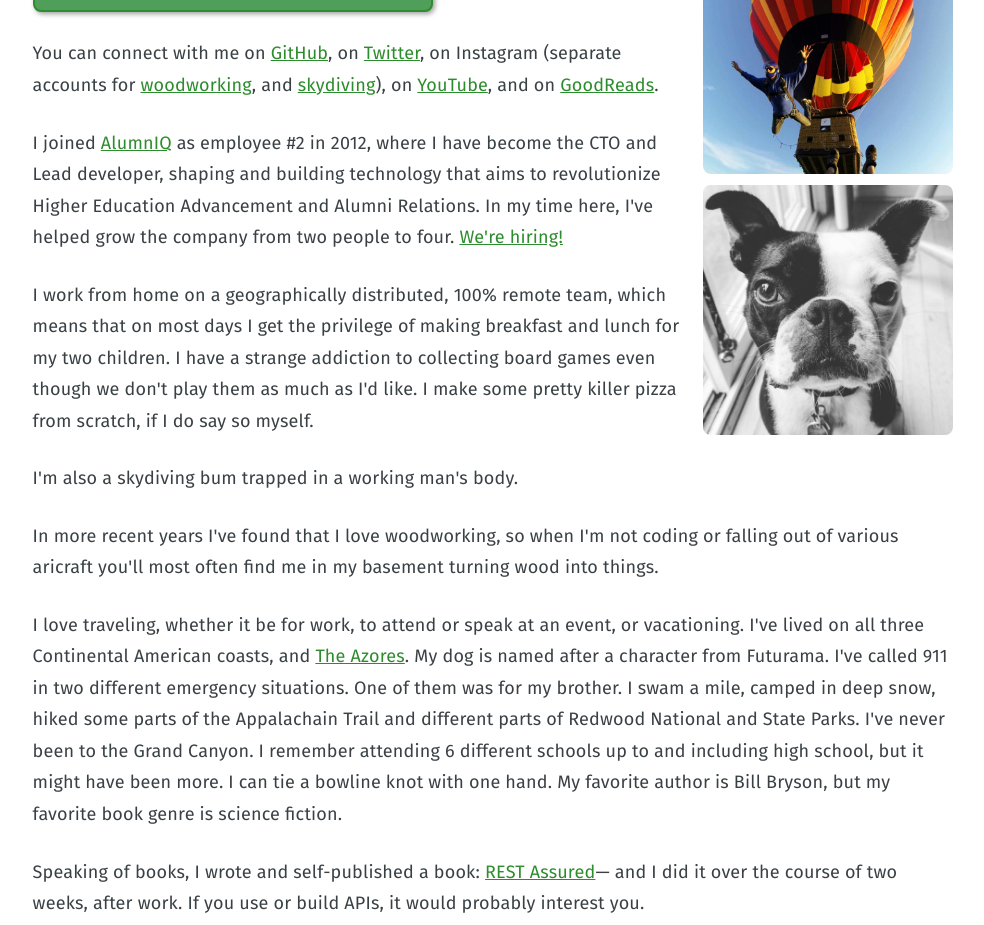
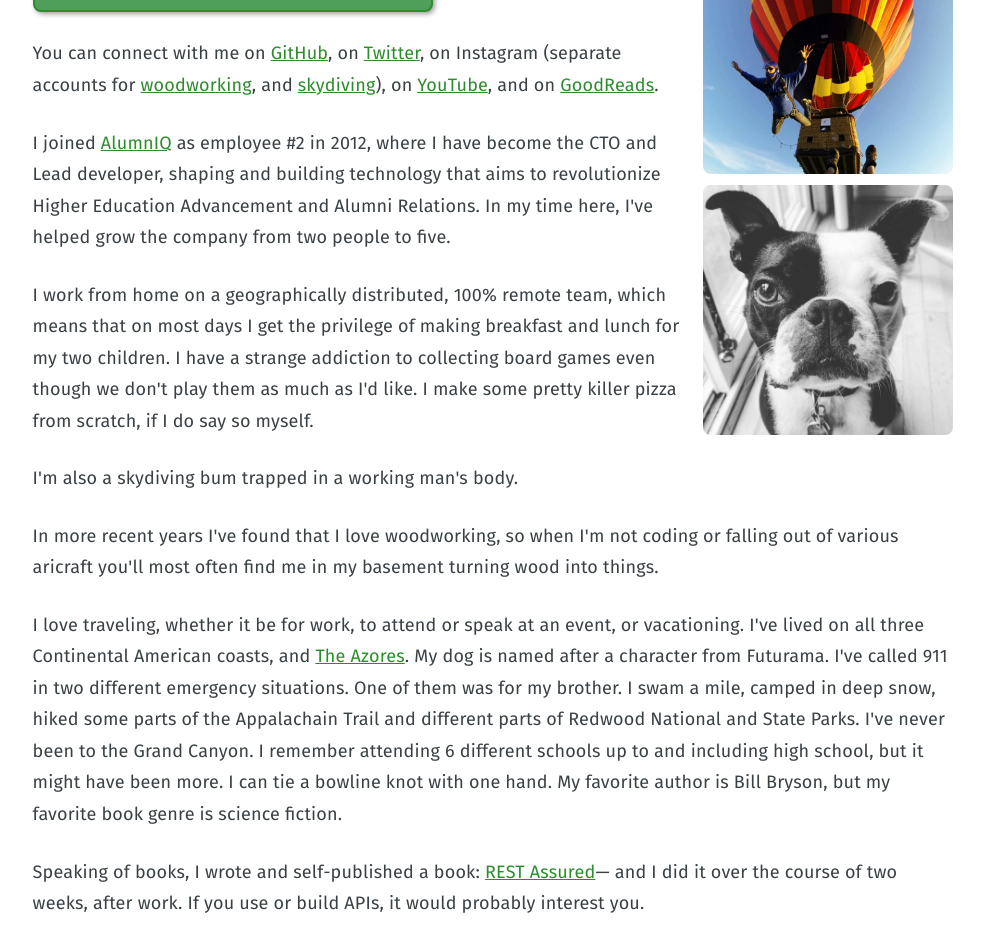
Before and after one commit to atuttle/blog-archive-gatsby, a Gatsby site: page / in a window 1280 px wide. Shown: the part 980-1905 px from the top of the page, without its empty margins (147-1131 px from the left). Built offline with nearby package versions, Linux system fonts and the light colour scheme; Gatsby itself is replaced by a stand-in of ours.

Commit message:
company update

```diff
--- a/src/pages/index.js
+++ b/src/pages/index.js
@@ -119,11 +119,7 @@ const IndexPage = ({ data }) => {
 				2012, where I have become the CTO and Lead developer, shaping and
 				building technology that aims to revolutionize Higher Education
 				Advancement and Alumni Relations. In my time here, I've helped grow the
-				company from two people to four.
-				{` `}
-				<a href="https://docs.google.com/document/d/10qX9nLQnvM97GJcJ7q5t3ofLIAoEgoaEHdE-nG8q-ME/edit?usp=sharing">
-					We're hiring!
-				</a>
+				company from two people to five.
 			</p>
 			<p>
 				I work from home on a geographically distributed, 100% remote team,
```
